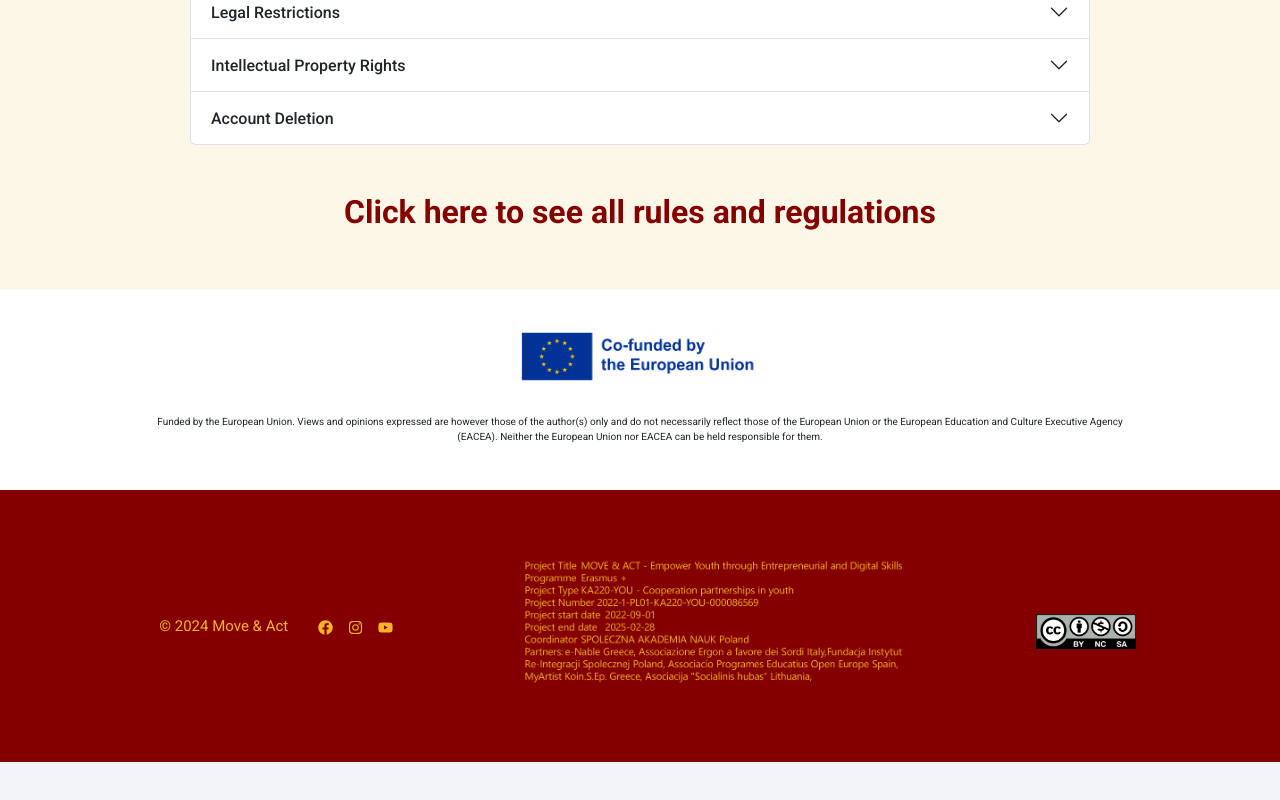
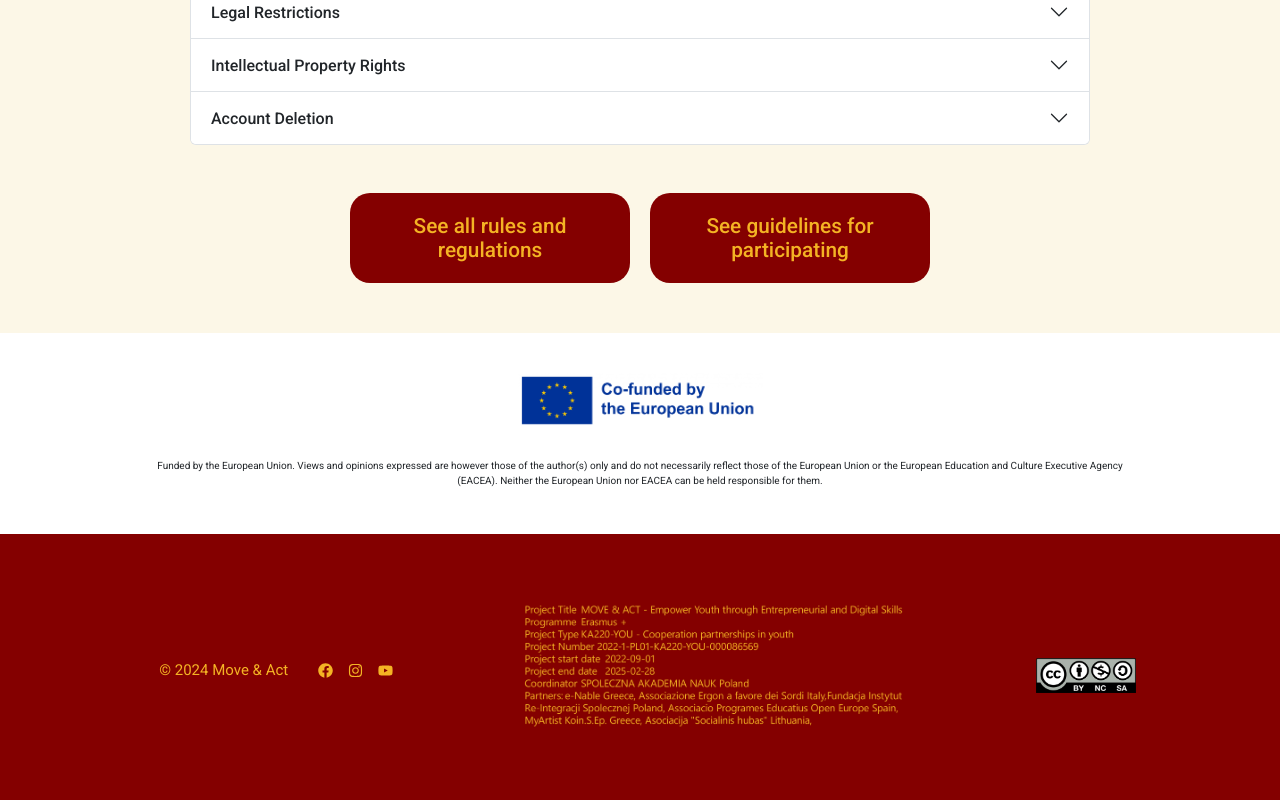
Before and after one commit to wmcqueensky/move-act-contest-platform, a React (Vite) app in the folder move-act-contest-platform/: page /about in a window 1280 px wide. Shown: the part 3169-3969 px from the top of the page. Before the commit the page ends 3931 px from the top, so only its background shows below. Built offline with nearby package versions, Linux system fonts and the light colour scheme; no server answers.

Commit message:
Add guidelines document

```diff
--- a/move-act-contest-platform/src/components/auth/auth-toast.tsx
+++ b/move-act-contest-platform/src/components/auth/auth-toast.tsx
@@ -16,7 +16,7 @@ const AuthToast: React.FC<AuthToastProps> = ({
 	onClose,
 }) => {
 	return (
-		<ToastContainer position="middle-center" className="sing-up-toast">
+		<ToastContainer position="middle-center">
 			<Toast
 				onClose={onClose}
 				show={show}
--- a/move-act-contest-platform/src/pages/about/index.tsx
+++ b/move-act-contest-platform/src/pages/about/index.tsx
@@ -1,4 +1,4 @@
-import { Container, Accordion, Table } from "react-bootstrap";
+import { Container, Accordion, Table, Button } from "react-bootstrap";
 import rulesPdf from "./docs/rules.pdf";
 import "./styles.css";
 
@@ -1094,16 +1094,20 @@ const AboutPage = () => {
 				</Accordion.Item>
 			</Accordion>
 
-			<h2
-				style={{
-					fontWeight: "bold",
-					cursor: "pointer",
-				}}
-				className="mt-5 rules-button"
-				onClick={() => window.open(rulesPdf, "_blank")}
-			>
-				Click here to see all rules and regulations
-			</h2>
+			<Container className="rules-and-guidelines-buttons">
+				<Button
+					className="rules-button"
+					onClick={() => window.open(rulesPdf, "_blank")}
+				>
+					See all rules and regulations
+				</Button>
+				<Button
+					className="guidelines-button"
+					onClick={() => window.open(guidelinesPdf, "_blank")}
+				>
+					See guidelines for participating
+				</Button>
+			</Container>
 		</div>
 	);
 };
--- a/move-act-contest-platform/src/pages/contact/index.tsx
+++ b/move-act-contest-platform/src/pages/contact/index.tsx
@@ -1,6 +1,7 @@
 import { Container, Button, Image } from "react-bootstrap";
 import { FaFacebook, FaInstagram, FaYoutube } from "react-icons/fa";
 import rulesPdf from "../about/docs/rules.pdf";
+import guidelinesPdf from "../about/docs/guidelines.pdf";
 import platformLogo from "./images/e-platform-logo.png";
 import projectLogo from "./images/project-logo.png";
 import "./styles.css";
@@ -105,13 +106,21 @@ const ContactPage = () => {
 				<span style={{ color: "var(--orange-color)" }}>About </span>section on
 				the present platform.
 			</h3>
-			<Button
-				className="rules-contact-button"
-				style={{ margin: "0 auto" }}
-				onClick={() => window.open(rulesPdf, "_blank")}
-			>
-				See all rules and regulations
-			</Button>
+
+			<Container className="rules-and-guidelines-buttons">
+				<Button
+					className="rules-button"
+					onClick={() => window.open(rulesPdf, "_blank")}
+				>
+					See all rules and regulations
+				</Button>
+				<Button
+					className="guidelines-button"
+					onClick={() => window.open(guidelinesPdf, "_blank")}
+				>
+					See guidelines for participating
+				</Button>
+			</Container>
 		</div>
 	);
 };
--- a/move-act-contest-platform/src/pages/contact/styles.css
+++ b/move-act-contest-platform/src/pages/contact/styles.css
@@ -10,7 +10,7 @@
 	background-size: cover;
 }
 
-.rules-contact-button {
+.rules-button {
 	padding: 0.75rem 1.5rem;
 	height: 90px;
 	width: 280px;
@@ -28,7 +28,31 @@
 	box-shadow: none;
 }
 
-.rules-contact-button:hover {
+.rules-button:hover {
+	background-color: var(--yellow-color) !important;
+	color: var(--bordo-color);
+	box-shadow: none;
+}
+
+.guidelines-button {
+	padding: 0.75rem 1.5rem;
+	height: 90px;
+	width: 280px;
+	font-size: 1.3rem;
+	border-radius: 20px;
+	background-color: var(--bordo-color);
+	border: none;
+	color: var(--yellow-color);
+	font-weight: 500;
+	display: flex;
+	align-items: center;
+	justify-content: center;
+	text-align: center;
+	line-height: normal;
+	box-shadow: none;
+}
+
+.guidelines-button:hover {
 	background-color: var(--yellow-color) !important;
 	color: var(--bordo-color);
 	box-shadow: none;
@@ -86,3 +110,11 @@
 	filter: brightness(0.7);
 	opacity: 0.8;
 }
+
+.rules-and-guidelines-buttons {
+	display: flex;
+	flex-wrap: wrap;
+	justify-content: center;
+	align-items: center;
+	gap: 20px;
+}
```
Also changed, not shown: 2 other files (tests, documents, lock files or other folders).
